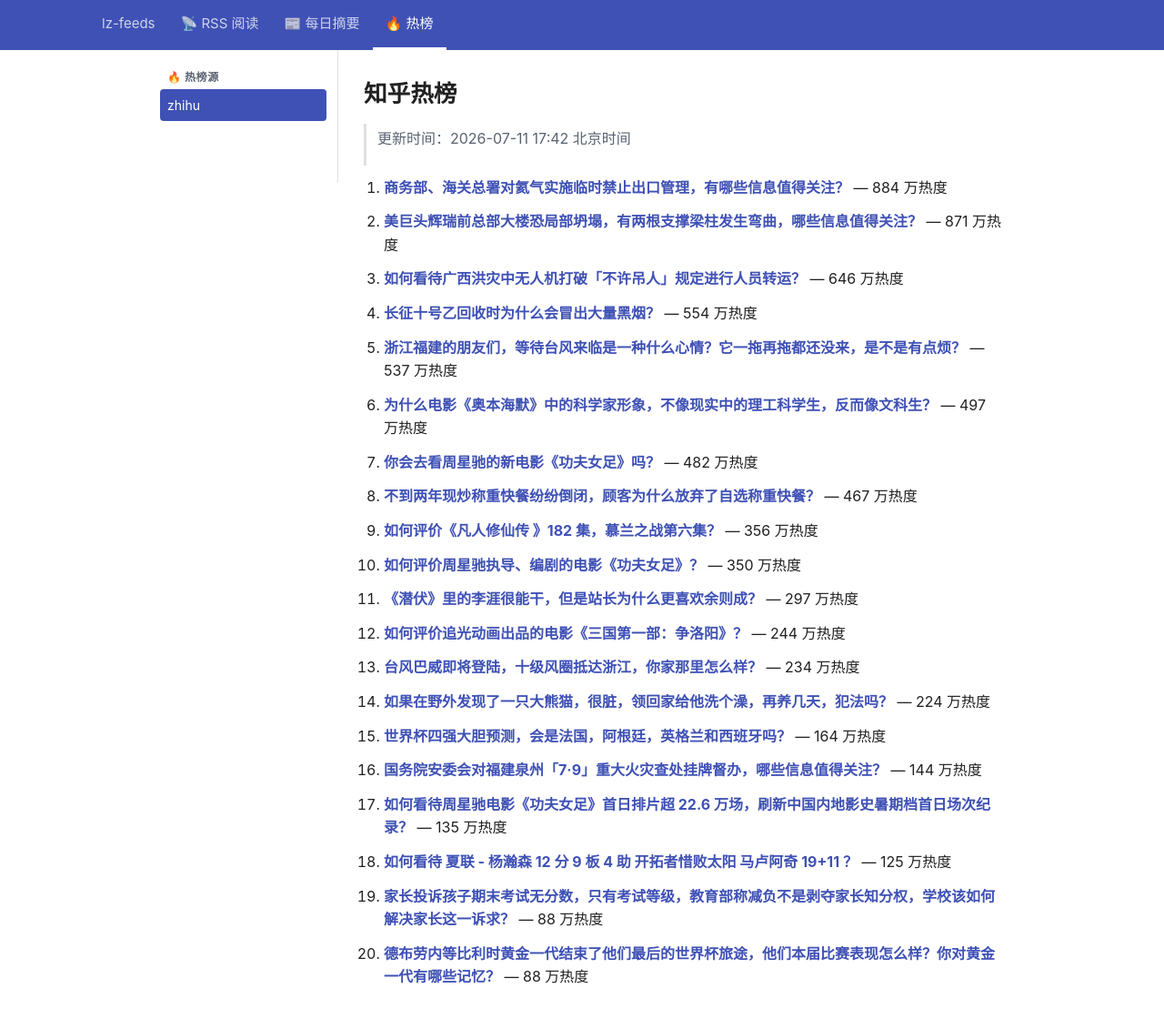
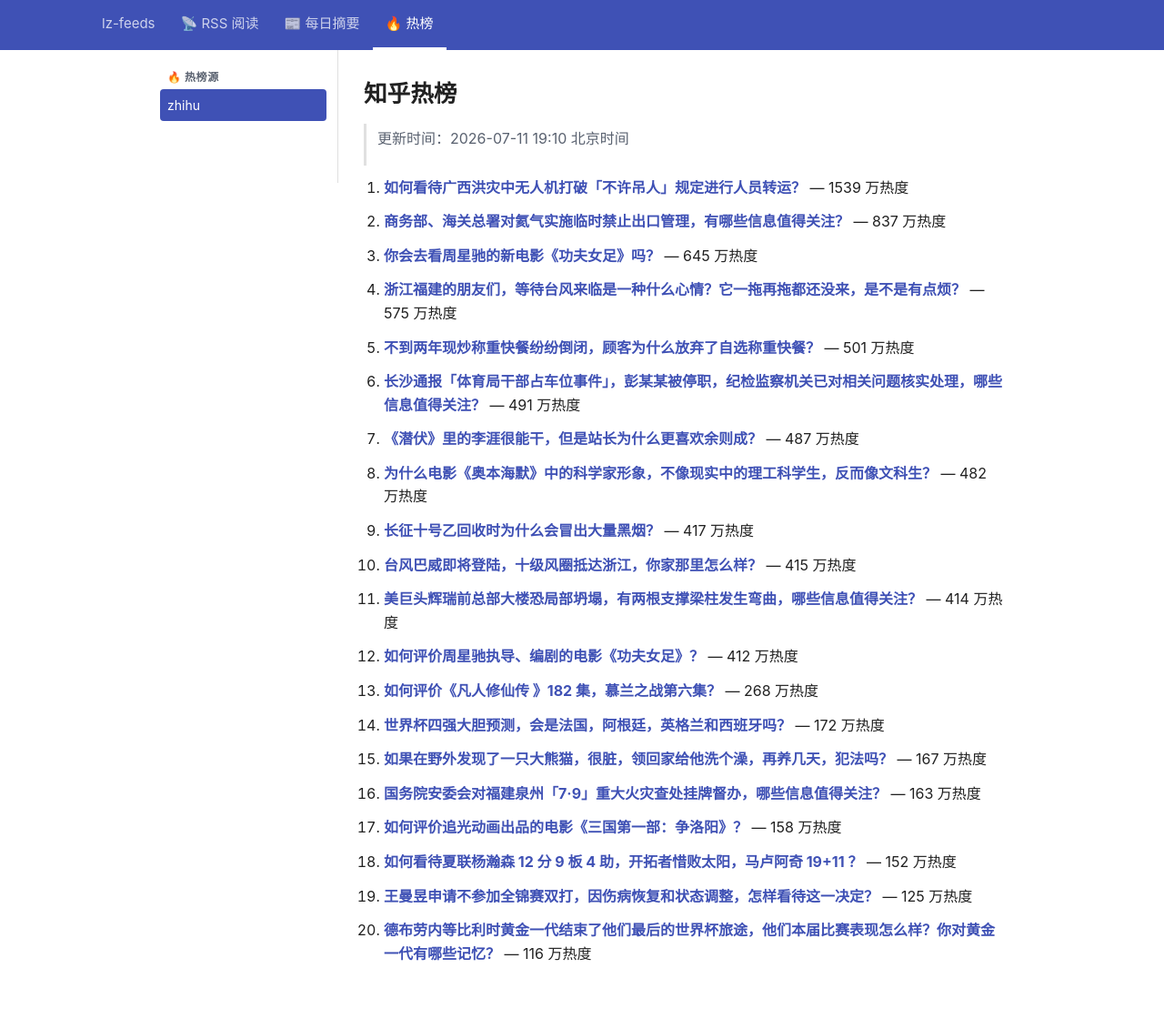
Before and after one commit to lizhang0101/lz-feeds, a Jekyll site: the page built from _hotlist/zhihu.md, in a window 1280 px wide and 1151 px high. Shown: the top 1120 px of the window at 91% size. Built offline with Jekyll 4.4.1, drawn with Linux system fonts in a browser that asks for light colours.

Commit message:
hotlist: 2026-07-11T11:10Z

```diff
--- a/_hotlist/zhihu.md
+++ b/_hotlist/zhihu.md
@@ -1,48 +1,48 @@
 ---
-updated: 2026-07-11 17:42 北京时间
+updated: 2026-07-11 19:10 北京时间
 count: 20
 ---
 
 # 知乎热榜
 
-> 更新时间：2026-07-11 17:42 北京时间
+> 更新时间：2026-07-11 19:10 北京时间
 
-1. **[商务部、海关总署对氦气实施临时禁止出口管理，有哪些信息值得关注？](https://www.zhihu.com/question/2058959918087018226)** — 884 万热度
+1. **[如何看待广西洪灾中无人机打破「不许吊人」规定进行人员转运？](https://www.zhihu.com/question/2058898849314486143)** — 1539 万热度
 
-2. **[美巨头辉瑞前总部大楼恐局部坍塌，有两根支撑梁柱发生弯曲，哪些信息值得关注？](https://www.zhihu.com/question/2058872591855752079)** — 871 万热度
+2. **[商务部、海关总署对氦气实施临时禁止出口管理，有哪些信息值得关注？](https://www.zhihu.com/question/2058959918087018226)** — 837 万热度
 
-3. **[如何看待广西洪灾中无人机打破「不许吊人」规定进行人员转运？](https://www.zhihu.com/question/2058898849314486143)** — 646 万热度
+3. **[你会去看周星驰的新电影《功夫女足》吗？](https://www.zhihu.com/question/2058093856713969712)** — 645 万热度
 
-4. **[长征十号乙回收时为什么会冒出大量黑烟？](https://www.zhihu.com/question/2058945292020315835)** — 554 万热度
+4. **[浙江福建的朋友们，等待台风来临是一种什么心情？它一拖再拖都还没来，是不是有点烦？](https://www.zhihu.com/question/2059049327108911736)** — 575 万热度
 
-5. **[浙江福建的朋友们，等待台风来临是一种什么心情？它一拖再拖都还没来，是不是有点烦？](https://www.zhihu.com/question/2059049327108911736)** — 537 万热度
+5. **[不到两年现炒称重快餐纷纷倒闭，顾客为什么放弃了自选称重快餐？](https://www.zhihu.com/question/2028079560181171761)** — 501 万热度
 
-6. **[为什么电影《奥本海默》中的科学家形象，不像现实中的理工科学生，反而像文科生？](https://www.zhihu.com/question/2055338128379007237)** — 497 万热度
+6. **[长沙通报「体育局干部占车位事件」，彭某某被停职，纪检监察机关已对相关问题核实处理，哪些信息值得关注？](https://www.zhihu.com/question/2059327392334745679)** — 491 万热度
 
-7. **[你会去看周星驰的新电影《功夫女足》吗？](https://www.zhihu.com/question/2058093856713969712)** — 482 万热度
+7. **[《潜伏》里的李涯很能干，但是站长为什么更喜欢余则成？](https://www.zhihu.com/question/823558160)** — 487 万热度
 
-8. **[不到两年现炒称重快餐纷纷倒闭，顾客为什么放弃了自选称重快餐？](https://www.zhihu.com/question/2028079560181171761)** — 467 万热度
+8. **[为什么电影《奥本海默》中的科学家形象，不像现实中的理工科学生，反而像文科生？](https://www.zhihu.com/question/2055338128379007237)** — 482 万热度
 
-9. **[如何评价《凡人修仙传 》182 集，慕兰之战第六集？](https://www.zhihu.com/question/2058983815834505654)** — 356 万热度
+9. **[长征十号乙回收时为什么会冒出大量黑烟？](https://www.zhihu.com/question/2058945292020315835)** — 417 万热度
 
-10. **[如何评价周星驰执导、编剧的电影《功夫女足》？](https://www.zhihu.com/question/2058553085396620762)** — 350 万热度
+10. **[台风巴威即将登陆，十级风圈抵达浙江，你家那里怎么样？](https://www.zhihu.com/question/2058816691778184465)** — 415 万热度
 
-11. **[《潜伏》里的李涯很能干，但是站长为什么更喜欢余则成？](https://www.zhihu.com/question/823558160)** — 297 万热度
+11. **[美巨头辉瑞前总部大楼恐局部坍塌，有两根支撑梁柱发生弯曲，哪些信息值得关注？](https://www.zhihu.com/question/2058872591855752079)** — 414 万热度
 
-12. **[如何评价追光动画出品的电影《三国第一部：争洛阳》？](https://www.zhihu.com/question/2050951363807405043)** — 244 万热度
+12. **[如何评价周星驰执导、编剧的电影《功夫女足》？](https://www.zhihu.com/question/2058553085396620762)** — 412 万热度
 
-13. **[台风巴威即将登陆，十级风圈抵达浙江，你家那里怎么样？](https://www.zhihu.com/question/2058816691778184465)** — 234 万热度
+13. **[如何评价《凡人修仙传 》182 集，慕兰之战第六集？](https://www.zhihu.com/question/2058983815834505654)** — 268 万热度
 
-14. **[如果在野外发现了一只大熊猫，很脏，领回家给他洗个澡，再养几天，犯法吗？](https://www.zhihu.com/question/444398458)** — 224 万热度
+14. **[世界杯四强大胆预测，会是法国，阿根廷，英格兰和西班牙吗？](https://www.zhihu.com/question/2058119231846322566)** — 172 万热度
 
-15. **[世界杯四强大胆预测，会是法国，阿根廷，英格兰和西班牙吗？](https://www.zhihu.com/question/2058119231846322566)** — 164 万热度
+15. **[如果在野外发现了一只大熊猫，很脏，领回家给他洗个澡，再养几天，犯法吗？](https://www.zhihu.com/question/444398458)** — 167 万热度
 
-16. **[国务院安委会对福建泉州「7·9」重大火灾查处挂牌督办，哪些信息值得关注？](https://www.zhihu.com/question/2059215563638018597)** — 144 万热度
+16. **[国务院安委会对福建泉州「7·9」重大火灾查处挂牌督办，哪些信息值得关注？](https://www.zhihu.com/question/2059215563638018597)** — 163 万热度
 
-17. **[如何看待周星驰电影《功夫女足》首日排片超 22.6 万场，刷新中国内地影史暑期档首日场次纪录？](https://www.zhihu.com/question/2059024185498808451)** — 135 万热度
+17. **[如何评价追光动画出品的电影《三国第一部：争洛阳》？](https://www.zhihu.com/question/2050951363807405043)** — 158 万热度
 
-18. **[如何看待 夏联 - 杨瀚森 12 分 9 板 4 助 开拓者惜败太阳 马卢阿奇 19+11 ？](https://www.zhihu.com/question/2059264055395849985)** — 125 万热度
+18. **[如何看待夏联杨瀚森 12 分 9 板 4 助，开拓者惜败太阳，马卢阿奇 19+11 ？](https://www.zhihu.com/question/2059264055395849985)** — 152 万热度
 
-19. **[家长投诉孩子期末考试无分数，只有考试等级，教育部称减负不是剥夺家长知分权，学校该如何解决家长这一诉求？](https://www.zhihu.com/question/2058964046766945142)** — 88 万热度
+19. **[王曼昱申请不参加全锦赛双打，因伤病恢复和状态调整，怎样看待这一决定？](https://www.zhihu.com/question/2059020089266004929)** — 125 万热度
 
-20. **[德布劳内等比利时黄金一代结束了他们最后的世界杯旅途，他们本届比赛表现怎么样？你对黄金一代有哪些记忆？](https://www.zhihu.com/question/2059159511039055807)** — 88 万热度
+20. **[德布劳内等比利时黄金一代结束了他们最后的世界杯旅途，他们本届比赛表现怎么样？你对黄金一代有哪些记忆？](https://www.zhihu.com/question/2059159511039055807)** — 116 万热度
```
